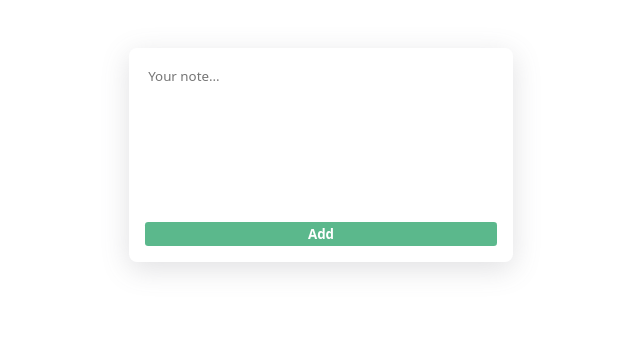
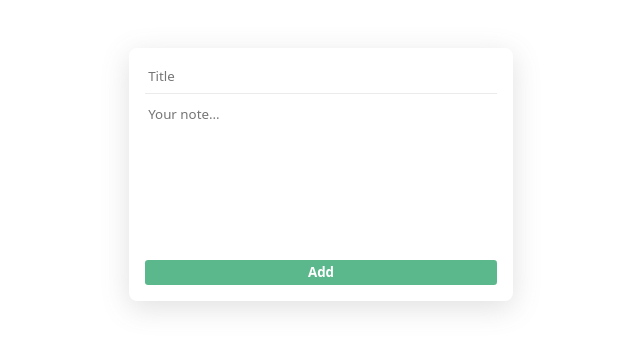
Before and after one commit to MarkDavidovich/react-notes, a React (Vite) app: page / in a window 1280 px wide. Shown: the top 350 px of the page, without its empty margins (319-959 px from the left). Built offline with nearby package versions, Linux system fonts and the light colour scheme.

Commit message:
add functionality to add titles to notes

```diff
--- a/src/components/Note/Note.jsx
+++ b/src/components/Note/Note.jsx
@@ -1,6 +1,6 @@
 import style from "./Note.module.css";
 
-const Note = ({ id, text, dateCreated, onRemoveNote }) => {
+const Note = ({ id, title, text, dateCreated, onRemoveNote }) => {
   return (
     <div className={style.container}>
       <span className={style.header}>
@@ -14,6 +14,7 @@ const Note = ({ id, text, dateCreated, onRemoveNote }) => {
           ✖
         </button>
       </span>
+      {title.length > 0 ? <h1 className={style.title}>{title}</h1> : ""}
       <p className={style.text}>{text}</p>
     </div>
   );
--- a/src/components/Note/Note.module.css
+++ b/src/components/Note/Note.module.css
@@ -17,7 +17,7 @@
 }
 
 .text {
-  font-size: 1.5rem;
+  font-size: 1.2rem;
 }
 
 .btn {
--- a/src/components/NoteMaker/NoteMaker.jsx
+++ b/src/components/NoteMaker/NoteMaker.jsx
@@ -3,9 +3,19 @@ import style from "./NoteMaker.module.css";
 
 const NoteMaker = ({ onAddNote }) => {
   const [text, setText] = useState("");
+  const [title, setTitle] = useState("");
 
   return (
     <form className={style.container}>
+      <input
+        type="text"
+        id={style.title}
+        placeholder="Title"
+        onChange={(e) => {
+          setTitle(e.target.value);
+        }}
+      />
+
       <textarea
         id={style.textarea}
         placeholder="Your note..."
@@ -14,7 +24,7 @@ const NoteMaker = ({ onAddNote }) => {
         }}
       />
 
-      <button className={style.btn} type="button" onClick={() => onAddNote(text)}>
+      <button className={style.btn} type="button" onClick={() => onAddNote(title, text)}>
         Add
       </button>
     </form>
--- a/src/components/NoteMaker/NoteMaker.module.css
+++ b/src/components/NoteMaker/NoteMaker.module.css
@@ -21,13 +21,20 @@
   color: white;
 }
 
+#textarea,
+#title {
+  padding: 0.2rem;
+  outline: none;
+  border: none;
+}
+
 #textarea {
   width: 100%;
   height: 150px;
   resize: none;
-  padding: 0.2rem;
-  outline: none;
-  /* border: 1px solid lightgray; */
-  border: none;
-  font-weight: 500;
 }
+
+#title {
+  padding-bottom: 0.5rem;
+  border-bottom: 1px solid rgb(235, 235, 235);
+}
--- a/src/components/Notes/Notes.jsx
+++ b/src/components/Notes/Notes.jsx
@@ -7,8 +7,8 @@ import moment from "moment";
 const Notes = () => {
   const [notes, setNotes] = useState([]);
 
-  const addNote = (noteText) => {
-    setNotes((prevNotes) => [...prevNotes, { id: Date.now(), text: noteText, dateCreated: moment().format("MMMM Do, h:mm A") }]);
+  const addNote = (noteTitle, noteText) => {
+    setNotes((prevNotes) => [...prevNotes, { id: Date.now(), title: noteTitle, text: noteText, dateCreated: moment().format("MMMM Do, h:mm A") }]);
   };
 
   const removeNote = (id) => {
--- a/src/components/NotesList/NotesList.jsx
+++ b/src/components/NotesList/NotesList.jsx
@@ -5,7 +5,7 @@ const NotesList = ({ notes, onRemoveNote }) => {
   return (
     <div className={style.container}>
       {notes.map((n) => (
-        <Note key={n.id} id={n.id} text={n.text} dateCreated={n.dateCreated} onRemoveNote={onRemoveNote} />
+        <Note key={n.id} id={n.id} title={n.title} text={n.text} dateCreated={n.dateCreated} onRemoveNote={onRemoveNote} />
       ))}
     </div>
   );
```
